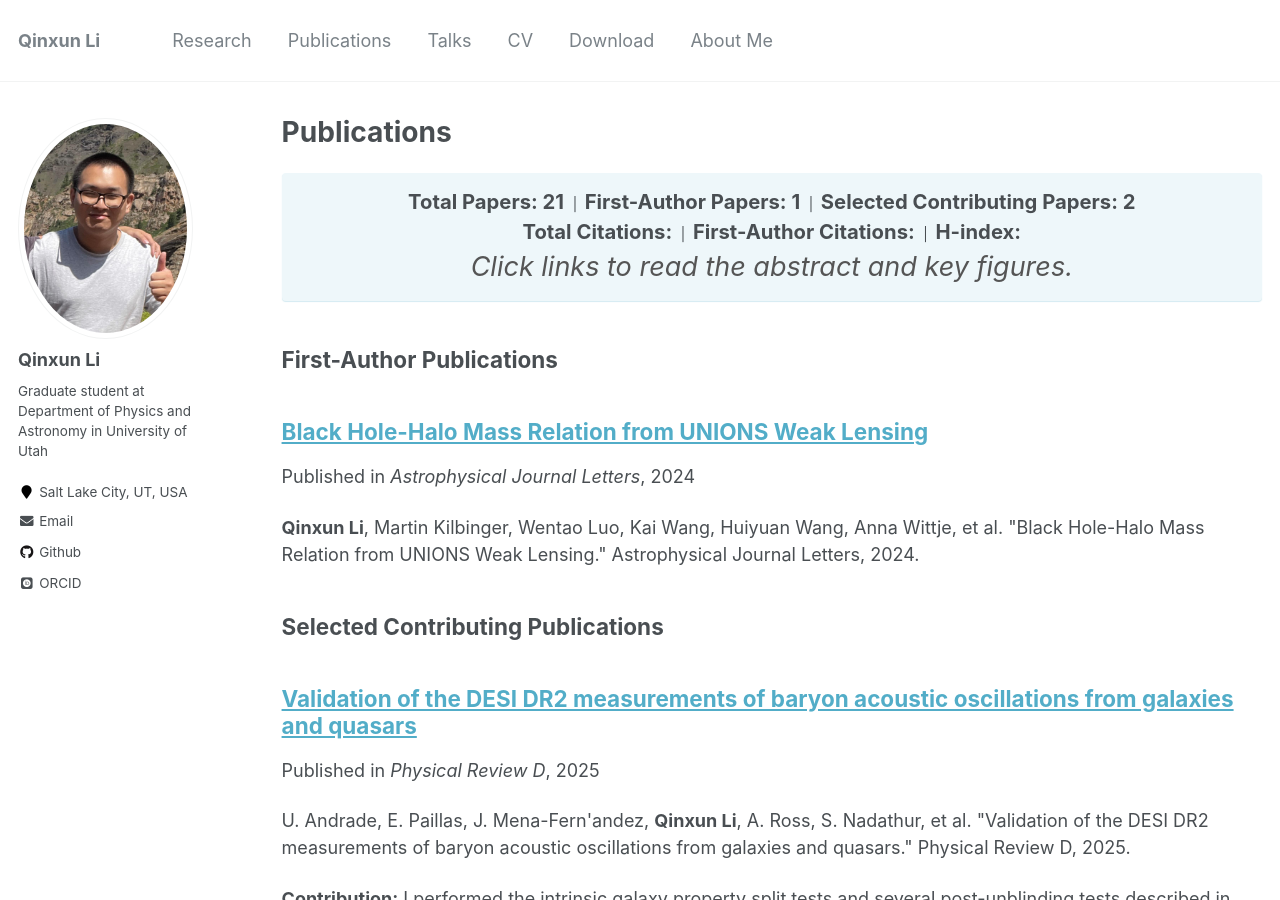
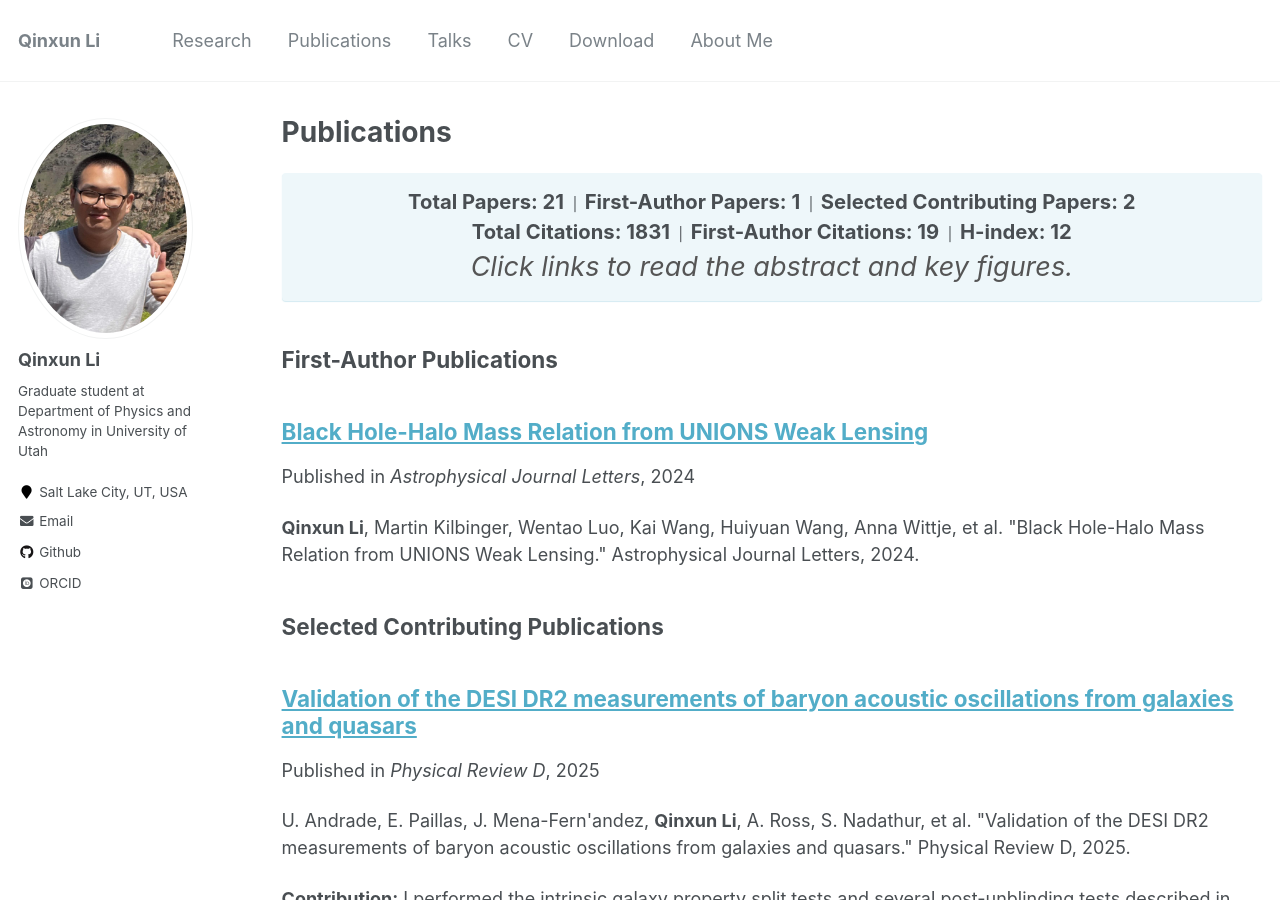
Before and after one commit to qxli2333/qxli2333.github.io, a Jekyll site: the page built from _pages/publications.md, in a window 1280 px wide and 900 px high. Built offline with Jekyll 4.4.1, drawn with Linux system fonts in a browser that asks for light colours; some web fonts are replaced.

Commit message:
change orders

```diff
--- a/_data/pub_stats.yml
+++ b/_data/pub_stats.yml
@@ -1,3 +1,7 @@
 total: 21
 first_author: 1
 selected: 2
+total_citations: 1831
+first_author_citations: 19
+h_index: 12
+count_ads: 20
```
Also changed, not shown: 1 other file.
